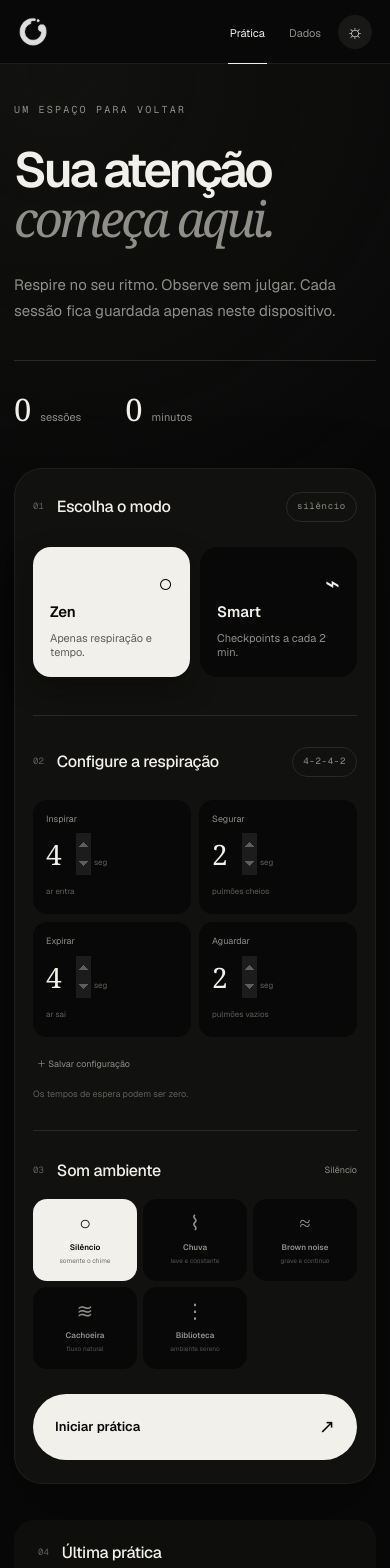
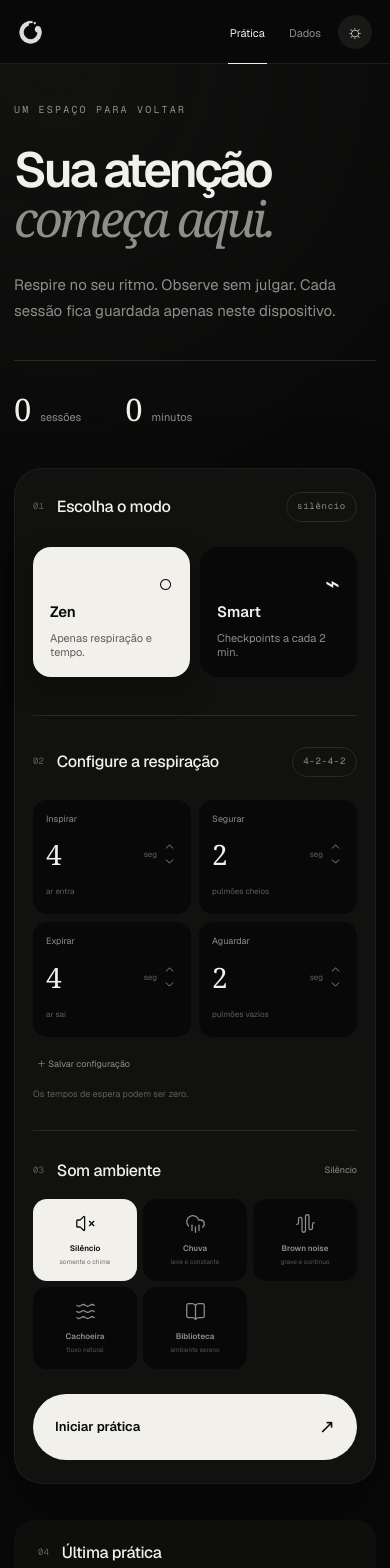
Before and after one commit to AlanRMA/zen-space, a Next.js app: page / in a window 390 px wide. Shown: the top 1568 px of the page. Built offline with nearby package versions, Linux system fonts and the light colour scheme.

Commit message:
Refine breathing phases and sound controls

```diff
--- a/app/globals.css
+++ b/app/globals.css
@@ -38,8 +38,8 @@ button:focus-visible, input:focus-visible { outline: 2px solid var(--ink); outli
 .app-shell { min-height: 100svh; background: radial-gradient(circle at 15% 4%, color-mix(in srgb, var(--surface-2) 60%, transparent), transparent 31%), var(--bg); }
 .site-header { height: 76px; padding: 0 clamp(22px, 5vw, 76px); display: grid; grid-template-columns: 1fr auto 1fr; align-items: center; border-bottom: 1px solid var(--line-soft); position: sticky; top: 0; z-index: 20; background: color-mix(in srgb, var(--bg) 90%, transparent); backdrop-filter: blur(18px); }
 .brand { display: inline-flex; align-items: center; gap: 12px; background: none; border: 0; padding: 0; font-size: 12px; letter-spacing: .22em; font-weight: 650; justify-self: start; cursor: pointer; }
-.brand-logo-wrap { display: grid; place-items: center; width: 34px; height: 34px; border-radius: 50%; overflow: hidden; flex: 0 0 auto; }
-.brand-logo { display: block; width: 100%; height: 100%; object-fit: cover; filter: invert(1); mix-blend-mode: screen; }
+.brand-logo-wrap { display: grid; place-items: center; width: 26px; height: 26px; overflow: hidden; flex: 0 0 26px; }
+.brand-logo { display: block; width: 26px !important; height: 26px !important; max-width: 26px; object-fit: contain; filter: invert(1); mix-blend-mode: screen; }
 :root[data-theme="light"] .brand-logo { filter: none; mix-blend-mode: multiply; }
 .nav-tabs { display: flex; align-items: stretch; height: 76px; gap: 36px; }
 .nav-tabs button { border: 0; border-bottom: 1px solid transparent; background: none; padding: 3px 2px 0; color: var(--muted); font-size: 13px; cursor: pointer; }
@@ -79,11 +79,15 @@ button:focus-visible, input:focus-visible { outline: 2px solid var(--ink); outli
 .breath-inputs label { padding: 13px 12px 11px; background: var(--bg); border: 1px solid transparent; border-radius: 14px; min-width: 0; transition: border-color .2s, background .2s; }
 .breath-inputs label:focus-within { border-color: var(--muted); background: var(--surface-2); }
 .breath-inputs label > span { color: var(--muted); font-size: 9px; display: block; white-space: nowrap; }
-.breath-inputs label > div { display: flex; align-items: baseline; gap: 3px; margin: 7px 0 2px; }
-.breath-inputs input { width: 45px; border: 0; padding: 0; background: transparent; color: var(--ink); font-family: Georgia, serif; font-size: 28px; }
-.breath-inputs input::-webkit-inner-spin-button { opacity: .35; }
+.breath-inputs label > div { margin: 7px 0 2px; }
+.number-control { display: grid; grid-template-columns: minmax(28px, 1fr) auto auto; align-items: center; gap: 3px; }
+.breath-inputs input { width: 100%; min-width: 0; border: 0; padding: 0; background: transparent; color: var(--ink); font-family: Georgia, serif; font-size: 28px; appearance: textfield; -moz-appearance: textfield; }
+.breath-inputs input::-webkit-inner-spin-button, .breath-inputs input::-webkit-outer-spin-button { appearance: none; -webkit-appearance: none; margin: 0; }
 .breath-inputs small { color: var(--muted-2); font-size: 8px; }
 .breath-inputs em { font-style: normal; color: var(--muted-2); font-size: 8px; white-space: nowrap; }
+.number-steppers { display: flex; flex-direction: column; align-items: center; margin-left: auto; }
+.number-steppers button { width: 18px; height: 15px; padding: 0; border: 0; border-radius: 0; background: transparent; color: var(--muted); display: grid; place-items: center; cursor: pointer; }
+.number-steppers button:hover { color: var(--ink); }
 .preset-tools { margin: 14px 0 24px; }
 .preset-list { display: flex; flex-wrap: wrap; align-items: center; gap: 7px; }
 .preset-chip { display: inline-flex; align-items: center; border-radius: 999px; background: var(--surface-2); overflow: hidden; }
@@ -103,7 +107,7 @@ button:focus-visible, input:focus-visible { outline: 2px solid var(--ink); outli
 .sound-options button { border: 0; background: var(--bg); color: var(--muted); border-radius: 14px; min-height: 82px; padding: 10px 7px; display: flex; flex-direction: column; align-items: center; justify-content: center; gap: 8px; cursor: pointer; transition: transform .2s, background .2s, color .2s; min-width: 0; }
 .sound-options button:hover { transform: translateY(-2px); color: var(--ink); }
 .sound-options button.selected { background: var(--ink); color: var(--inverse); }
-.sound-glyph { font-family: Georgia, serif; font-size: 20px; line-height: 1; }
+.sound-glyph { display: block; flex: 0 0 auto; }
 .sound-options button > span:last-child { display: flex; flex-direction: column; gap: 3px; min-width: 0; }
 .sound-options strong { font-size: 8px; font-weight: 600; white-space: nowrap; }
 .sound-options small { color: inherit; opacity: .56; font-size: 6.5px; white-space: nowrap; }
@@ -166,7 +170,11 @@ button:focus-visible, input:focus-visible { outline: 2px solid var(--ink); outli
 .breath-orbit { position: absolute; border: 1px solid var(--line); border-radius: 50%; }
 .orbit-one { inset: 4%; opacity: .8; }
 .orbit-two { inset: 19%; opacity: .6; }
-.breath-circle { width: 60%; aspect-ratio: 1; border-radius: 50%; background: var(--ink); color: var(--inverse); display: flex; flex-direction: column; align-items: center; justify-content: center; will-change: transform; transition: transform .28s linear; box-shadow: 0 0 80px color-mix(in srgb, var(--ink) 12%, transparent); }
+.breath-circle { width: 60%; aspect-ratio: 1; border-radius: 50%; background: #e5e3dd; color: #151513; display: flex; flex-direction: column; align-items: center; justify-content: center; will-change: transform; transition: transform .28s linear, background-color .32s ease, color .32s ease, box-shadow .32s ease; }
+.breath-circle.phase-inhale { background: #eceae4; color: #141412; box-shadow: 0 0 90px rgba(236, 234, 228, .13); }
+.breath-circle.phase-exhale { background: #d4d2cc; color: #171715; box-shadow: 0 0 74px rgba(212, 210, 204, .1); }
+.breath-circle.phase-holdIn { background: #52524e; color: #f4f2ec; box-shadow: 0 0 54px rgba(82, 82, 78, .16); }
+.breath-circle.phase-holdOut { background: #85847e; color: #f6f4ee; box-shadow: 0 0 60px rgba(133, 132, 126, .12); }
 .breath-circle span { font-size: 14px; letter-spacing: .02em; }
 .breath-circle strong { font-family: Georgia, serif; font-size: 44px; font-weight: 400; margin-top: 2px; }
 .practice-timer { font-family: var(--font-geist-mono), monospace; font-size: clamp(38px, 5vw, 55px); letter-spacing: -.07em; margin-top: 20px; }
@@ -201,7 +209,8 @@ button:focus-visible, input:focus-visible { outline: 2px solid var(--ink); outli
 @media (max-width: 640px) {
   .site-header { height: 64px; grid-template-columns: 1fr auto auto; padding: 0 18px; gap: 15px; }
   .brand > span:last-child { display: none; }
-  .brand-logo-wrap { width: 30px; height: 30px; }
+  .brand-logo-wrap { width: 25px; height: 25px; flex-basis: 25px; }
+  .brand-logo { width: 25px !important; height: 25px !important; max-width: 25px; }
   .nav-tabs { height: 64px; gap: 20px; }
   .nav-tabs button { font-size: 11px; }
   .theme-toggle { width: 34px; height: 34px; }
--- a/app/page.tsx
+++ b/app/page.tsx
@@ -1,6 +1,7 @@
 "use client";
 
 import { useCallback, useEffect, useMemo, useRef, useState } from "react";
+import { AudioWaveform, BookOpen, ChevronDown, ChevronUp, CloudRain, Volume2, VolumeX, Waves, type LucideIcon } from "lucide-react";
 
 type Mode = "zen" | "smart";
 type Theme = "dark" | "light";
@@ -31,12 +32,12 @@ const STORAGE_KEY = "zen-space-sessions-v1";
 const THEME_KEY = "zen-space-theme-v1";
 const PRESETS_KEY = "zen-space-breath-presets-v1";
 const DEFAULT_BREATH: BreathSetup = { inhale: 4, holdIn: 2, exhale: 4, holdOut: 2 };
-const SOUNDS: { value: Soundscape; label: string; hint: string; glyph: string; file?: string }[] = [
-  { value: "none", label: "Silêncio", hint: "somente o chime", glyph: "○" },
-  { value: "rain", label: "Chuva", hint: "leve e constante", glyph: "⌇", file: "chuva.mp3" },
-  { value: "brown-noise", label: "Brown noise", hint: "grave e contínuo", glyph: "≈", file: "brown-noise.mp3" },
-  { value: "waterfall", label: "Cachoeira", hint: "fluxo natural", glyph: "≋", file: "cachoeira.mp3" },
-  { value: "library", label: "Biblioteca", hint: "ambiente sereno", glyph: "⋮", file: "biblioteca.mp3" },
+const SOUNDS: { value: Soundscape; label: string; hint: string; icon: LucideIcon; file?: string }[] = [
+  { value: "none", label: "Silêncio", hint: "somente o chime", icon: VolumeX },
+  { value: "rain", label: "Chuva", hint: "leve e constante", icon: CloudRain, file: "chuva.mp3" },
+  { value: "brown-noise", label: "Brown noise", hint: "grave e contínuo", icon: AudioWaveform, file: "brown-noise.mp3" },
+  { value: "waterfall", label: "Cachoeira", hint: "fluxo natural", icon: Waves, file: "cachoeira.mp3" },
+  { value: "library", label: "Biblioteca", hint: "ambiente sereno", icon: BookOpen, file: "biblioteca.mp3" },
 ];
 
 const pad = (value: number) => String(value).padStart(2, "0");
@@ -282,7 +283,7 @@ export default function Home() {
       : selected?.key === "exhale" ? 1 - progress * 0.42
       : selected?.key === "holdIn" ? 1 : 0.58;
     const remaining = selected ? Math.max(1, Math.ceil(selected.duration - within)) : 1;
-    return { label: selected?.label ?? "Respire", scale, remaining };
+    return { key: selected?.key ?? "inhale", label: selected?.label ?? "Respire", scale, remaining };
   }, [breath, elapsed]);
 
   const filteredSessions = useMemo(() => {
@@ -303,12 +304,12 @@ export default function Home() {
         <div className="practice-topbar">
           <span className="brand-logo-wrap">
             {/* eslint-disable-next-line @next/next/no-img-element */}
-            <img src="/logo.png" alt="" width="36" height="36" className="brand-logo" decoding="async" />
+            <img src="/logo.png" alt="" width="26" height="26" className="brand-logo" decoding="async" />
           </span>
           <span className="practice-mode">MODO {mode.toUpperCase()}</span>
           <div className="practice-actions">
             <label className="practice-sound">
-              <span aria-hidden="true">◖</span>
+              <Volume2 size={14} strokeWidth={1.6} aria-hidden="true" />
               <select value={soundscape} onChange={(event) => changeSound(event.target.value as Soundscape)} aria-label="Som ambiente">
                 {SOUNDS.map((sound) => <option key={sound.value} value={sound.value}>{sound.label}</option>)}
               </select>
@@ -321,7 +322,7 @@ export default function Home() {
           <div className="breath-stage">
             <div className="breath-orbit orbit-one" />
             <div className="breath-orbit orbit-two" />
-            <div className="breath-circle" style={{ transform: `scale(${breathPhase.scale})` }}>
+            <div className={`breath-circle phase-${breathPhase.key}`} style={{ transform: `scale(${breathPhase.scale})` }}>
               <span>{breathPhase.label}</span>
               <strong>{breathPhase.remaining}</strong>
             </div>
@@ -363,7 +364,7 @@ export default function Home() {
         <button className="brand" onClick={() => setTab("inicio")} aria-label="Ir para o início">
           <span className="brand-logo-wrap">
             {/* eslint-disable-next-line @next/next/no-img-element */}
-            <img src="/logo.png" alt="" width="36" height="36" className="brand-logo" decoding="async" />
+            <img src="/logo.png" alt="" width="26" height="26" className="brand-logo" decoding="async" />
           </span>
           <span>ZEN SPACE</span>
         </button>
@@ -417,7 +418,14 @@ export default function Home() {
               ] as const).map(([key, label, hint]) => (
                 <label key={key}>
                   <span>{label}</span>
-                  <div><input type="number" inputMode="numeric" min={key === "inhale" || key === "exhale" ? 1 : 0} max="20" value={breath[key]} onChange={(event) => updateBreath(key, Number(event.target.value))} /><small>seg</small></div>
+                  <div className="number-control">
+                    <input type="number" inputMode="numeric" min={key === "inhale" || key === "exhale" ? 1 : 0} max="20" value={breath[key]} aria-label={`${label} em segundos`} onChange={(event) => updateBreath(key, Number(event.target.value))} />
+                    <small>seg</small>
+                    <span className="number-steppers">
+                      <button type="button" onClick={() => updateBreath(key, breath[key] + 1)} aria-label={`Aumentar ${label.toLowerCase()}`}><ChevronUp size={13} strokeWidth={1.7} /></button>
+                      <button type="button" onClick={() => updateBreath(key, breath[key] - 1)} aria-label={`Diminuir ${label.toLowerCase()}`}><ChevronDown size={13} strokeWidth={1.7} /></button>
+                    </span>
+                  </div>
                   <em>{hint}</em>
                 </label>
               ))}
@@ -442,12 +450,15 @@ export default function Home() {
               <span className="sound-status">{SOUNDS.find((item) => item.value === soundscape)?.label}</span>
             </div>
             <div className="sound-options">
-              {SOUNDS.map((sound) => (
-                <button key={sound.value} className={soundscape === sound.value ? "selected" : ""} onClick={() => changeSound(sound.value)}>
-                  <span className="sound-glyph">{sound.glyph}</span>
-                  <span><strong>{sound.label}</strong><small>{sound.hint}</small></span>
-                </button>
-              ))}
+              {SOUNDS.map((sound) => {
+                const Icon = sound.icon;
+                return (
+                  <button key={sound.value} className={soundscape === sound.value ? "selected" : ""} onClick={() => changeSound(sound.value)}>
+                    <Icon className="sound-glyph" size={21} strokeWidth={1.45} aria-hidden="true" />
+                    <span><strong>{sound.label}</strong><small>{sound.hint}</small></span>
+                  </button>
+                );
+              })}
             </div>
             <button className="start-button" onClick={startPractice}>
               <span>Iniciar prática</span><span className="start-arrow">↗</span>
--- a/package.json
+++ b/package.json
@@ -15,6 +15,7 @@
   },
   "dependencies": {
     "drizzle-orm": "0.45.2",
+    "lucide-react": "^1.28.0",
     "next": "16.2.6",
     "react": "19.2.6",
     "react-dom": "19.2.6"
```
Also changed, not shown: 1 other file (tests, documents, lock files or other folders).
